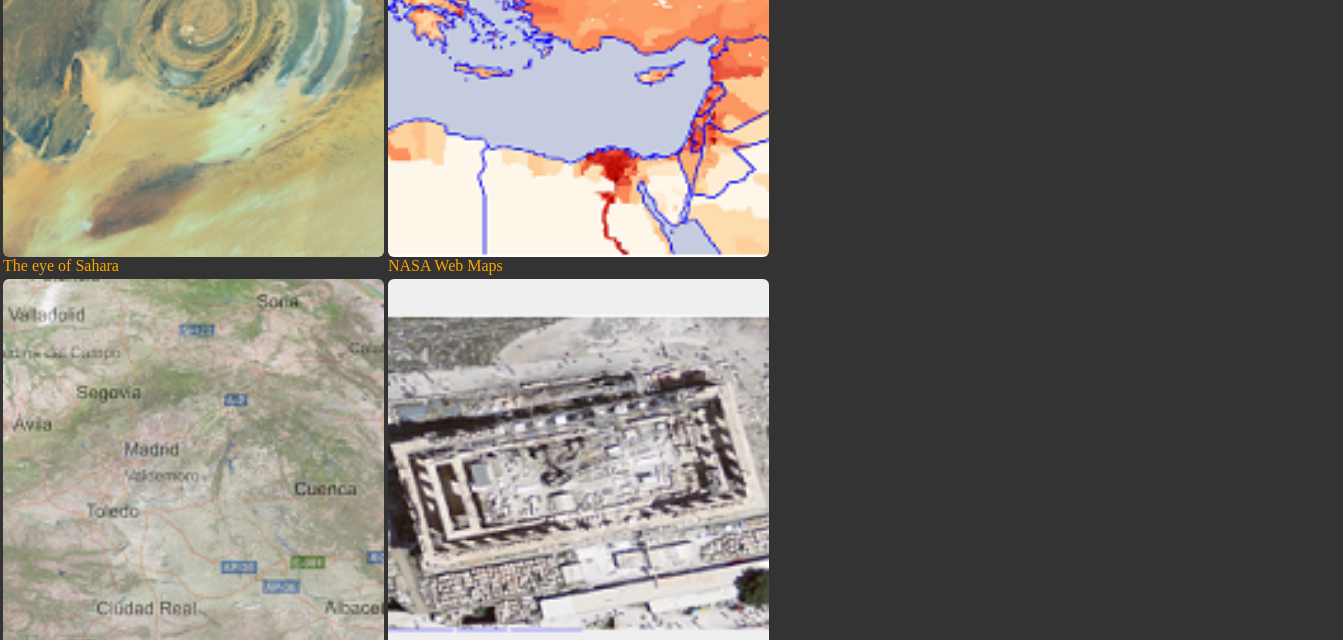
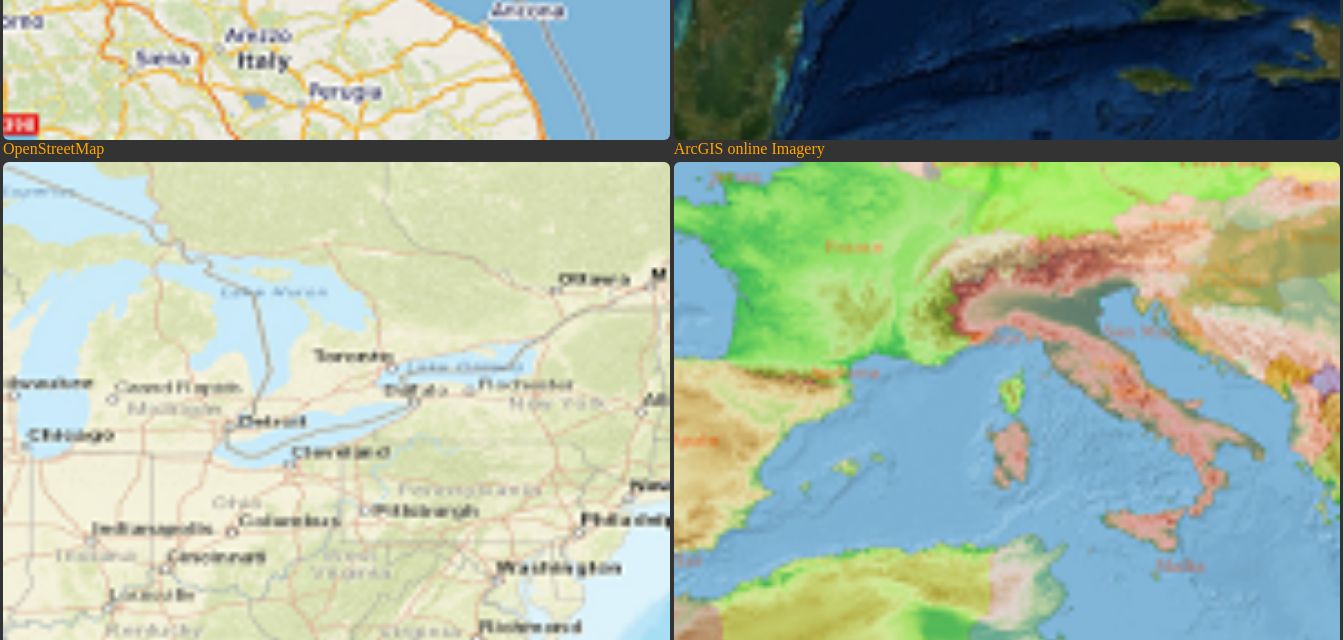
Before and after one commit to rodispantelis/WMSMapGallery, a plain HTML site: page index.html in a window 1280 px wide. Shown: the part 530-1170 px from the top of the page, 1343 px wide, since content can reach past the window. Drawn offline with Linux system fonts and the light colour scheme.

Commit message:
Add files via upload

```diff
--- a/index.html
+++ b/index.html
@@ -103,7 +103,7 @@ function generate_table() {
 		document.getElementById("side").style.width="250px";
 	}else{
 		d2=2;
-		d3=screen.width/2.1;
+		d3=screen.width/1.2;
 		body.style.margin=0;
 		body.style.padding=0;
 		htmlcntm("sidebar");
--- a/mosaiko.js
+++ b/mosaiko.js
@@ -2,6 +2,10 @@ mos=[
 //[link_to_the_map, path_to_the_icon, name],
 ["https://wms-viewer-online.appspot.com/custom.html?&wmsurl=https://ows.terrestris.de/osm/service?&wmslayer=OSM-WMS&wmsborder=none&wmsside=OSM&wmscenterx=23.63&wmscentery=38.2021&wmszoom=5&wmsprj=EPSG:4326",
 "icons/osm.png", "OpenStreetMap"],
+["https://wms-viewer-online.appspot.com/custom.html?&u=https://services.arcgisonline.com/ArcGIS/rest/services/World_Imagery/MapServer/export?&l=World_Imagery&b=none&s=normal&x=-83.3768359375&y=22.20600625&z=5&j=EPSG:4326&p=arest",
+"icons/Imagery.png", "ArcGIS online Imagery"],
+["https://wms-viewer-online.appspot.com/custom.html?&u=https://services.arcgisonline.com/ArcGIS/rest/services/World_Street_Map/MapServer/export?&l=World_Street_Map&b=none&s=normal&x=241363.81132999&y=6680633.6917745&z=8&j=EPSG:3857&p=arest",
+"icons/StreetMap.png", "ArcGIS online Streets"],
 ["https://rodispantelis.github.io/WMSMapGallery/html_files/World_Countries.html", "icons/world.png", "World Countries"],
 ["https://wms-viewer-online.appspot.com/custom.html?&wmsurl=http://128.102.22.115/wms?&wmslayer=esat&wmsborder=none&wmsside=Maps&wmscenterx=-11.338795776367&wmscentery=21.016324113245&wmszoom=10&wmsprj=EPSG:4326",
 "icons/q3.png", "The eye of Sahara"],
```
